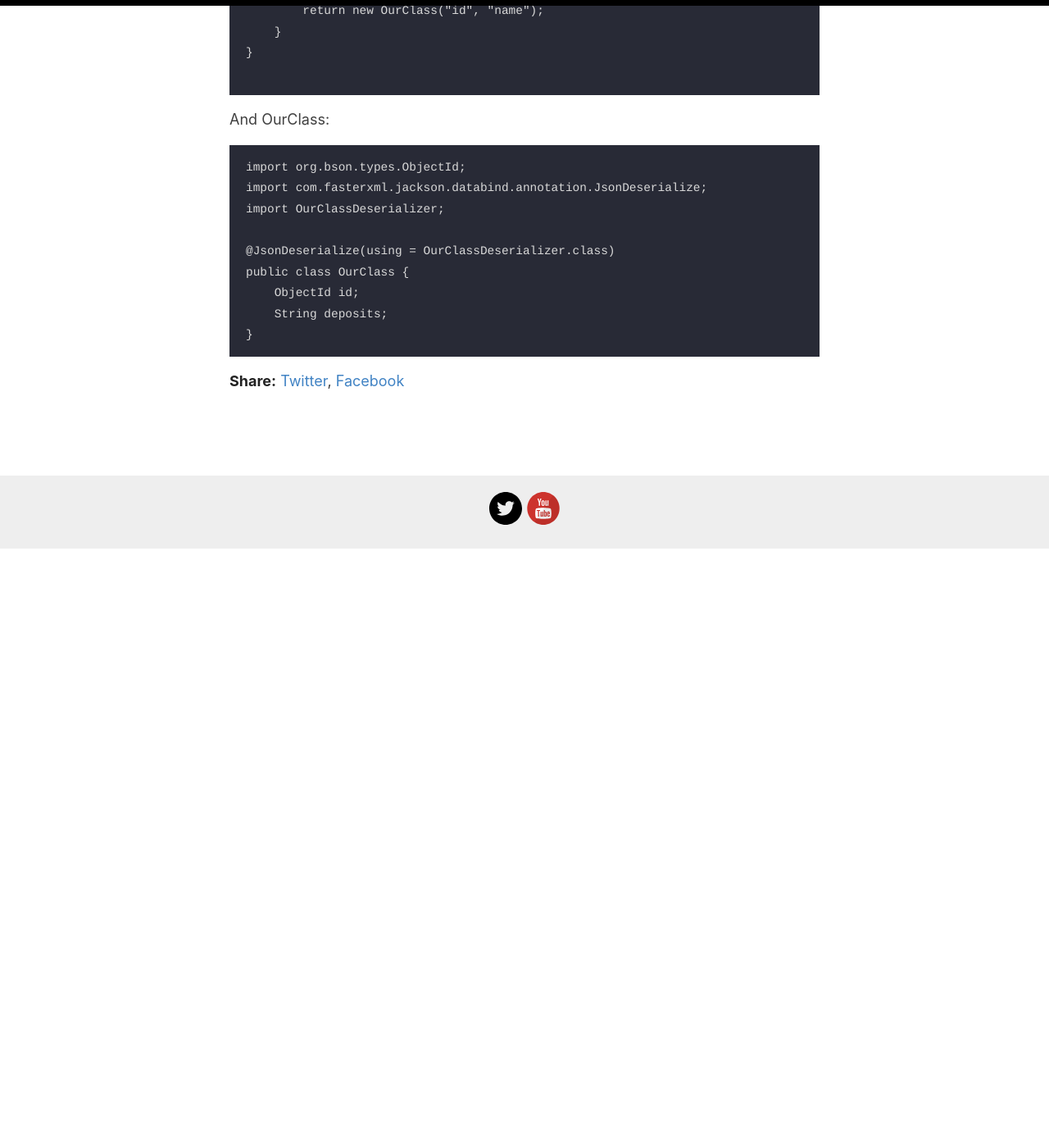
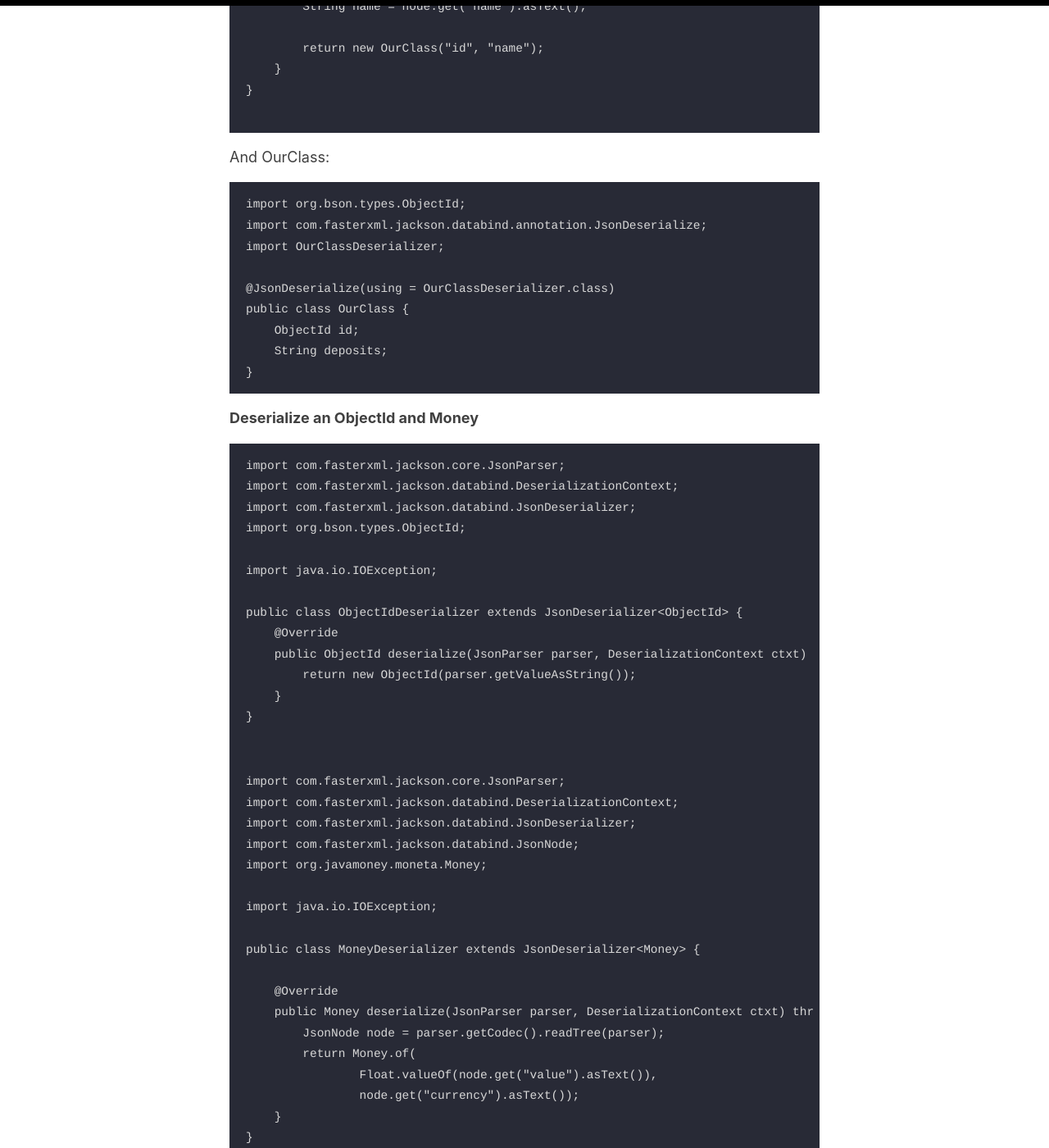
Before and after one commit to cityTesting/citytesting.github.io, a Jekyll site: the page built from _posts/2022-02-18-custom-json-deserializer-java.md, in a window 1280 px wide and 1400 px high, scrolled down 731 px. Shown: the whole window at 82% size. Built offline with Jekyll 4.4.1, drawn with Linux system fonts in a browser that asks for light colours; some of the changed text lies outside the part shown.

Commit message:
Update 2022-02-18-custom-json-deserializer-java.md

````diff
--- a/_posts/2022-02-18-custom-json-deserializer-java.md
+++ b/_posts/2022-02-18-custom-json-deserializer-java.md
@@ -3,8 +3,9 @@ layout: post
 title: Custom Json java deserializer
 categories: [json, deserializer, java]
 ---
+We will show two ways to deserialize, deserializing the whole class or by type.
 
-**Custom Json java deserializer**
+**Deserialize a complete class:**
 ```
 import com.fasterxml.jackson.core.JsonParser;
 import com.fasterxml.jackson.databind.DeserializationContext;
@@ -39,3 +40,66 @@ public class OurClass {
     String deposits;
 }
 ```
+
+**Deserialize an ObjectId and Money**
+```
+import com.fasterxml.jackson.core.JsonParser;
+import com.fasterxml.jackson.databind.DeserializationContext;
+import com.fasterxml.jackson.databind.JsonDeserializer;
+import org.bson.types.ObjectId;
+
+import java.io.IOException;
+
+public class ObjectIdDeserializer extends JsonDeserializer<ObjectId> {
+    @Override
+    public ObjectId deserialize(JsonParser parser, DeserializationContext ctxt) throws IOException {
+        return new ObjectId(parser.getValueAsString());
+    }
+}
+
+```
+
+```
+import com.fasterxml.jackson.core.JsonParser;
+import com.fasterxml.jackson.databind.DeserializationContext;
+import com.fasterxml.jackson.databind.JsonDeserializer;
+import com.fasterxml.jackson.databind.JsonNode;
+import org.javamoney.moneta.Money;
+
+import java.io.IOException;
+
+public class MoneyDeserializer extends JsonDeserializer<Money> {
+
+    @Override
+    public Money deserialize(JsonParser parser, DeserializationContext ctxt) throws IOException {
+        JsonNode node = parser.getCodec().readTree(parser);
+        return Money.of(
+                Float.valueOf(node.get("value").asText()),
+                node.get("currency").asText());
+    }
+}
+
+```
+
+And OurClass:
+```
+import com.fasterxml.jackson.databind.annotation.JsonDeserialize;
+MoneyDeserializer;
+ObjectIdDeserializer;
+import lombok.AccessLevel;
+import lombok.AllArgsConstructor;
+import lombok.Builder;
+import lombok.NoArgsConstructor;
+import lombok.Value;
+import org.bson.types.ObjectId;
+import org.javamoney.moneta.Money;
+
+@Value
+@Builder
+@NoArgsConstructor(force = true, access = AccessLevel.PRIVATE)
+@AllArgsConstructor
+public class OurClass {
+    @JsonDeserialize(using = ObjectIdDeserializer.class) ObjectId id;
+    @JsonDeserialize(using = MoneyDeserializer.class) Money money;
+}
+```
````
